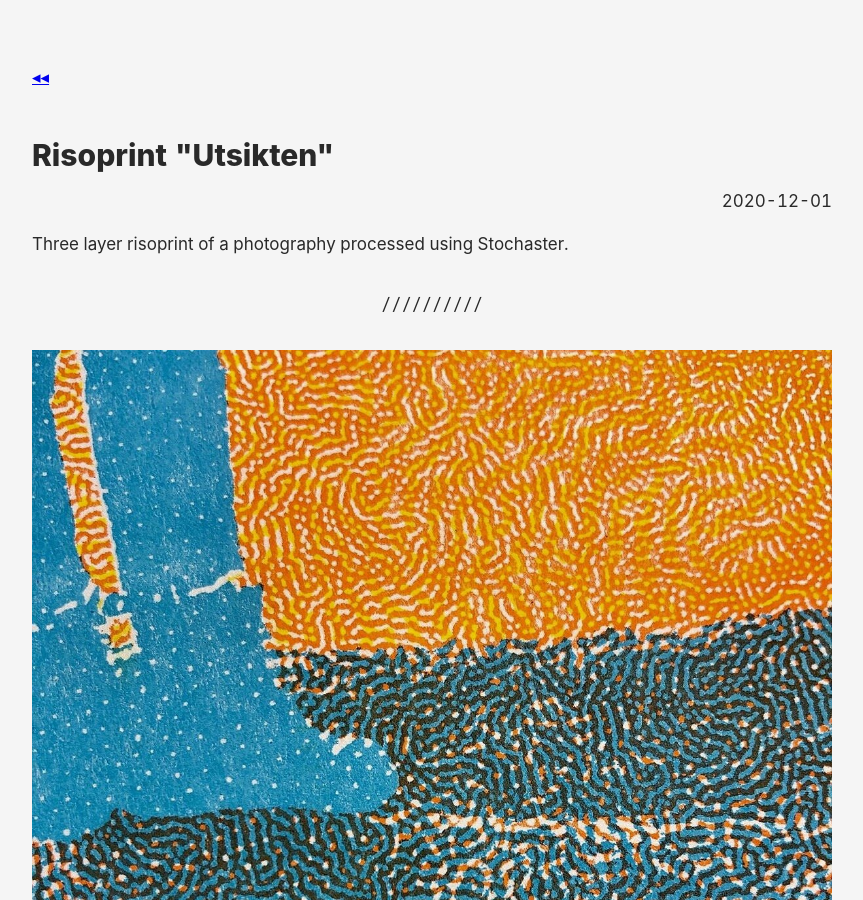
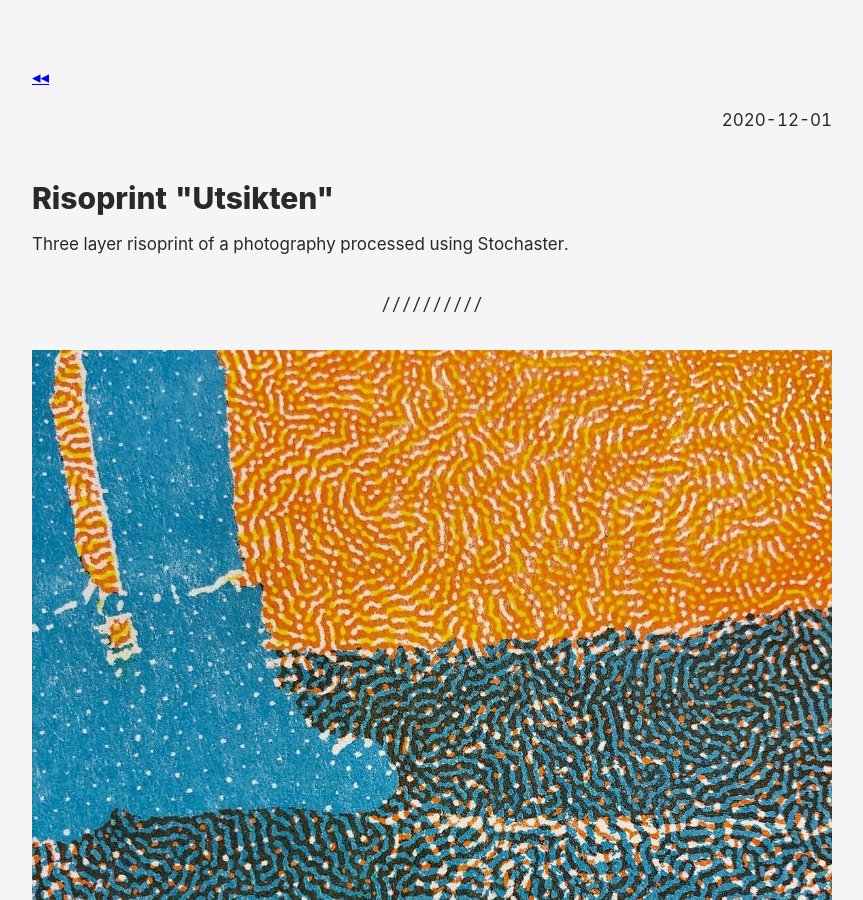
Before and after one commit to torbjornbp/torbjornbp.github.io, a Jekyll site: the page built from _posts/bits-and-pieces/2020-12-01-risoprinting.md, in a window 1280 px wide and 900 px high. Shown: the whole window, without its empty margins (208-1071 px from the left). Built offline with Jekyll 4.4.1, drawn with Linux system fonts in a browser that asks for light colours; some web fonts are replaced.

Commit message:
Update post.html

```diff
--- a/_layouts/post.html
+++ b/_layouts/post.html
@@ -5,10 +5,10 @@ layout: default
 {%-include back_link.html-%}
 
 <article>
-  <h1>{{ page.title }}</h1>
-  <p class="post-meta">
+   <p class="post-meta">
     <time datetime="{{ page.date }}">{{ page.date | date: site.theme_config.date_format }}</time>
   </p>
+  <h1>{{ page.title }}</h1>
 
   {{ content }}
 </article>
```
